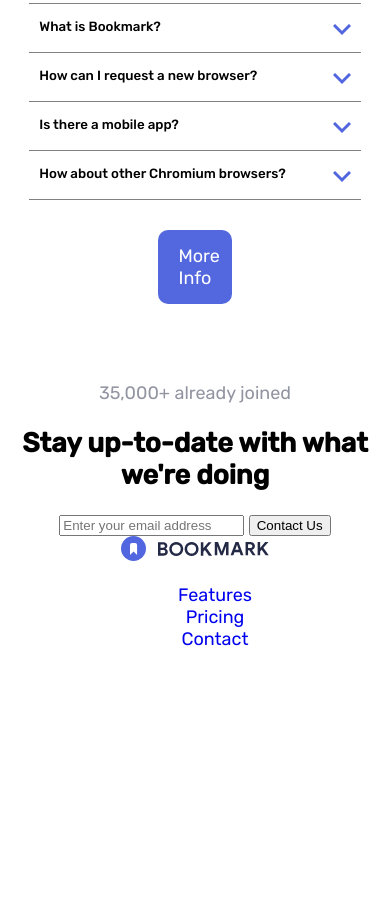
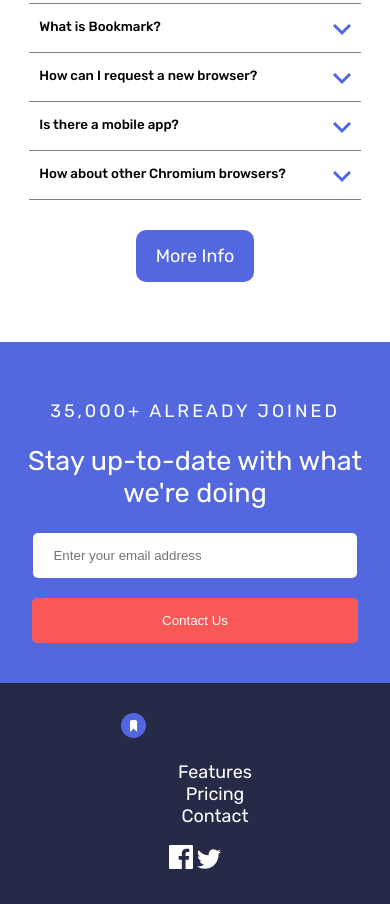
Before and after one commit to J-Guidry/bookmark-landing-page, a plain HTML site: page index.html in a window 390 px wide. Shown: the part 3328-4232 px from the top of the page. Before the commit the page ends 4025 px from the top, so only its background shows below. Drawn offline with Linux system fonts and the light colour scheme.

Commit message:
action section added for mobile with custom error and styled

```diff
--- a/index.html
+++ b/index.html
@@ -168,10 +168,14 @@
             <a href="#">More Info</a>
         </section>
         <section class="action">
-            <p>35,000+ already joined</p>
+            <p class="joined">35,000+ already joined</p>
             <h2>Stay up-to-date with what we're doing</h2>
             <form>
-                <input type="email" name="email" id="email" placeholder="Enter your email address">
+                <div class="error">
+                    <input type="email" name="email" aria-label="Email Address" oninvalid="invalid(event)" placeholder="Enter your email address" required >
+                    <svg class="error-icon" width="24" height="24" xmlns="http://www.w3.org/2000/svg"><g fill="none" fill-rule="evenodd"><circle fill="#FF7979" cx="12" cy="12" r="12"/><rect fill="#FFF" x="11" y="6" width="2" height="9" rx="1"/><rect fill="#FFF" x="11" y="17" width="2" height="2" rx="1"/></g></svg>
+                    <p class="error-msg">Whoops, make sure it is an email.</p>
+                </div>
                 <button type="submit">Contact Us</button>
             </form>
         </section>
--- a/index.js
+++ b/index.js
@@ -8,7 +8,8 @@ const tablinks = document.querySelector(".tab-links");
 const tabs = tablinks.querySelectorAll("a");
 const panels = document.querySelectorAll(".panel");
 const accordionBtns = document.querySelectorAll(".accordion-btn");
-
+const errorBg = document.querySelector(".error");
+const form = document.querySelector("form");
 
 function toggleMobileNav() {
     navMenu.classList.toggle("is-active");
@@ -95,3 +96,36 @@ accordionBtns.forEach(function(btn) {
         content.hidden = expandedBtn;
     }
 });
+
+// supress default error popup bubbles
+form.addEventListener("invalid", function(event){
+    event.preventDefault();
+}, true);
+
+form.addEventListener("submit", function(event) {
+    if (!this.checkValidity()){
+        event.preventDefault();
+    }
+});
+
+const invalid = (e) => {
+    e.target.oninvalid = (event) => {
+        //clear field before testing validity
+        event.target.setCustomValidity("");
+
+        // if input is invalid, toggle error styles
+        if(!event.target.validity.valid) {
+            errorBg.classList.toggle("error-bg");
+            errorBg.firstElementChild.nextElementSibling.classList.toggle("error-display");
+            console.log(errorBg.firstElementChild.nextElementSibling);
+            errorBg.firstElementChild.nextElementSibling.nextElementSibling.classList.toggle("error-display");
+            console.log(errorBg.firstElementChild.nextElementSibling.nextElementSibling);
+        }
+    }
+
+    e.target.oninput = (event) => {
+        //clear field after
+        event.target.setCustomValidity("");
+    }
+
+}
--- a/style.css
+++ b/style.css
@@ -400,6 +400,96 @@ a.active {
     padding: 15px 20px;
     display: inline-block;
     border-radius: 10px;
-    max-width: 10%;
+    max-width: 30%;
     margin: 30px auto;
 }
+
+.action {
+    background-color: hsl(231, 69%, 60%);
+    color: white;
+    padding: 40px 10px;
+    margin-top: 30px;
+}
+
+.joined {
+    color: white;
+    letter-spacing: 3px;
+    text-transform: uppercase;
+}
+
+.action h2 {
+    font-weight: 400;
+    padding: 0 10px;
+}
+
+.action button {
+    display: block;
+    margin: auto;
+}
+
+.action input {
+    padding: 15px 20px;
+    border-radius: 5px;
+    border: none;
+    width: 100%;
+    max-width: 85%;
+    margin: auto;
+}
+
+.error {
+    /* background-color: hsl(0, 94%, 66%); */
+    border-radius: 5px;
+    padding-top: 2px;
+    max-width: 90%;
+    margin: auto;
+    display: flex;
+    flex-direction: column;
+}
+
+.error-icon {
+    align-self: flex-end;
+    position:relative;
+    margin-right: 5%;
+    margin-top: -35px;
+    padding: 0;
+    display: none;
+}
+
+.error-msg {
+    padding: 5px;
+    margin-top: 10px;
+    text-align: left;
+    width: 80%;
+    margin-left: 6%;
+    margin-bottom: 0;
+    color: white;
+    font-size: 0.7em;
+    display: none;
+}
+
+.action button {
+    width: 88%;
+    border: none;
+    background-color: hsl(0, 94%, 66%);
+    color: white;
+    padding: 15px 0;
+    border-radius: 5px;
+    margin-top: 20px;
+}
+
+.error-display {
+    display: block;
+}
+
+.error-bg {
+    background-color: hsl(0, 94%, 66%);
+}
+
+footer {
+    background-color: hsl(229, 31%, 21%);
+    padding: 30px 0;
+}
+
+footer a {
+    color: white;
+}
```
Also changed, not shown: images/icon-error.svg (added).
